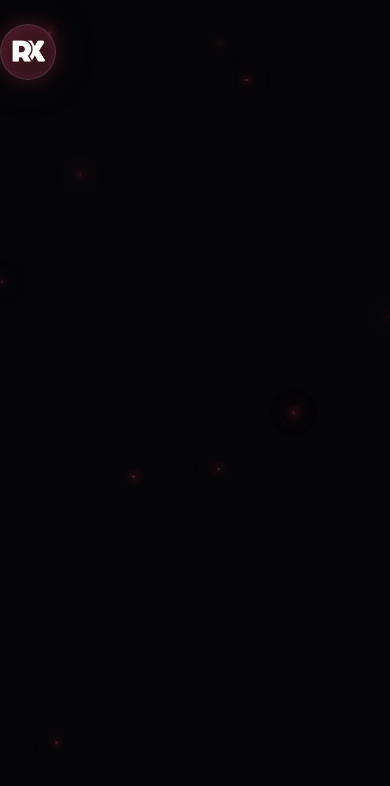
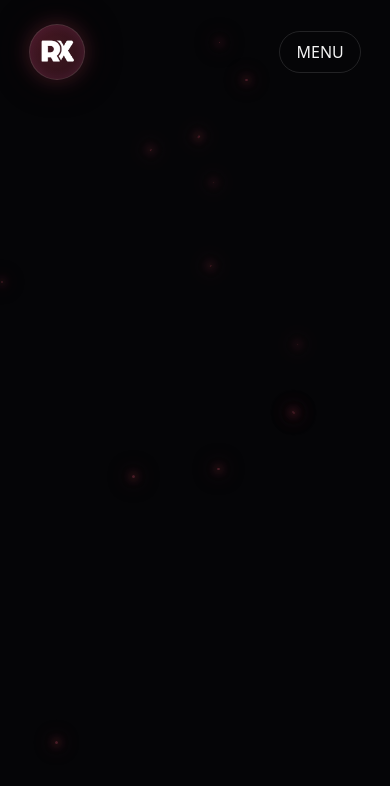
Before and after one commit to RadaHidos/rad-x, a React (Vite) app: page / in a window 390 px wide. Shown: the top 786 px of the page. Built offline with nearby package versions, Linux system fonts and the light colour scheme.

Commit message:
NAVBAR 🚗 mobile menu + comments

```diff
--- a/src/components/Navbar.jsx
+++ b/src/components/Navbar.jsx
@@ -1,48 +1,115 @@
-import { useEffect, useState } from 'react';
+import { useEffect, useMemo, useState } from 'react';
 import logo from '../assets/logo.png';
 
+/**
+ * Desktop layout idea:
+ * - 5-column grid:
+ *   [left links (2 cols)] [logo (1 col)] [right links (2 cols)]
+ * - Left links animate RTL (from right to left)
+ * - Right links animate LTR (from left to right)
+ */
+
+/** Left side items (desktop) */
 const leftItems = [
   { name: 'ABOUT', href: '#about' },
-  { name: 'WORK', href: '#projects' },
+  { name: 'PROJECTS', href: '#projects' },
 ];
 
+/** Right side items (desktop) */
 const rightItems = [
-  { name: 'SHOP', href: '#shop' },
-  { name: 'CONTACTS', href: '#contact' },
+  { name: 'SKILLS', href: '#skills' },
+  { name: 'CONTACT', href: '#contact' },
 ];
 
 export default function Navbar() {
+  /**
+   * isScrolled:
+   * - true when user scrolls down a bit
+   * - used to make the navbar background appear (glass blur) and reduce padding
+   */
   const [isScrolled, setIsScrolled] = useState(false);
 
+  /**
+   * isMenuOpen:
+   * - controls the mobile fullscreen menu (open/close)
+   * - default false so it doesn't cover the page on load
+   */
+  const [isMenuOpen, setIsMenuOpen] = useState(false);
+
+  /**
+   * navItems:
+   * - used only for mobile menu list (single vertical list)
+   * - memoized so the array isn't re-created on every render
+   */
+  const navItems = useMemo(() => [...leftItems, ...rightItems], []);
+
+  /**
+   * Scroll listener:
+   * - updates isScrolled based on window.scrollY
+   * - cleans up the event listener when component unmounts
+   */
   useEffect(() => {
     const onScroll = () => setIsScrolled(window.scrollY > 10);
-    onScroll();
+    onScroll(); // run once so state matches current scroll on refresh
     window.addEventListener('scroll', onScroll);
     return () => window.removeEventListener('scroll', onScroll);
   }, []);
 
+  /**
+   * Disable background scrolling when mobile menu is open:
+   * - prevents the page from scrolling behind the overlay
+   * - restores scrolling when menu closes or component unmounts
+   */
+  useEffect(() => {
+    document.body.style.overflow = isMenuOpen ? 'hidden' : '';
+    return () => {
+      document.body.style.overflow = '';
+    };
+  }, [isMenuOpen]);
+
   return (
+    /**
+     * Header is fixed at the top and always visible
+     * - z-50 keeps it above most content
+     * - on scroll: background + blur + smaller vertical padding
+     */
     <header
       className={`fixed top-0 left-0 w-full z-50 transition-all duration-300 ${
         isScrolled ? 'py-3 bg-background/70 backdrop-blur-md' : 'py-6'
       }`}
     >
-      {/* Desktop */}
-
-      {/* {left side} */}
+      {/* =========================
+          DESKTOP NAV (md and up)
+          ========================= */}
       <div className="mx-auto w-[70%]">
+        {/* Hidden on mobile, 5-column grid on desktop */}
         <div className="hidden md:grid grid-cols-5 items-center">
+          {/* LEFT SIDE LINKS (animate from RIGHT to LEFT) */}
           <nav className="col-span-2 flex justify-evenly">
             {leftItems.map((item, i) => {
-              const delayIndex = leftItems.length - 1 - i; // WORK first
+              /**
+               * We want: PROJECTS first, then ABOUT (wave from center outward)
+               * But leftItems is [ABOUT, PROJECTS], so we reverse the delay:
+               * - ABOUT gets delay-2
+               * - PROJECTS gets delay-1
+               */
+              const delayIndex = leftItems.length - 1 - i;
+
               return (
                 <a
                   key={item.name}
                   href={item.href}
+                  /**
+                   * navlink: typography styling
+                   * nav-underline: gradient underline on hover
+                   * animate-nav-rtl: wipe-in from right to left
+                   * delay-X: stagger timing for wave effect
+                   */
                   className={`navlink nav-underline animate-nav-rtl delay-${
                     delayIndex + 1
                   }`}
                 >
+                  {/* This span scales on hover (so hover doesn't conflict with animation transforms) */}
                   <span className="navlink-inner">{item.name}</span>
                 </a>
               );
@@ -55,21 +122,24 @@ export default function Navbar() {
             className="col-span-1 flex justify-center items-center"
             aria-label="Home"
           >
+            {/* logo-mark class creates the burgundy badge styling; animate-logo-in handles intro animation */}
             <img
               src={logo}
               alt="Rad-x logo"
-              className="h-8 md:h-10 lg:h-12 w-auto object-contain
-                logo-mark animate-logo-in"
+              className="h-8 md:h-10 lg:h-12 w-auto object-contain logo-mark animate-logo-in"
             />
           </a>
 
-          {/* {right side} */}
-
+          {/* RIGHT SIDE LINKS (animate from LEFT to RIGHT) */}
           <nav className="col-span-2 flex justify-evenly">
             {rightItems.map((item, i) => (
               <a
                 key={item.name}
                 href={item.href}
+                /**
+                 * animate-nav-ltr: wipe-in from left to right
+                 * delay-1 then delay-2 makes: SKILLS first, CONTACT second
+                 */
                 className={`navlink nav-underline animate-nav-ltr delay-${
                   i + 1
                 }`}
@@ -81,17 +151,67 @@ export default function Navbar() {
         </div>
       </div>
 
-      {/* Mobile */}
-      <div className="md:hidden flex items-center justify-between">
-        <a href="#hero" className="inline-flex items-center" aria-label="Home">
+      {/* =========================
+          MOBILE NAV (below md)
+          ========================= */}
+
+      {/* MOBILE TOP BAR: stays visible even when menu overlay is open */}
+      <div
+        /**
+         * relative + high z-index ensures:
+         * - this top bar stays ABOVE the overlay menu
+         */
+        className="md:hidden mx-auto w-[85%] flex items-center justify-between relative z-[60]"
+      >
+        {/* Mobile logo: tapping it closes the menu and scrolls to top */}
+        <a href="#hero" aria-label="Home" onClick={() => setIsMenuOpen(false)}>
           <img
             src={logo}
             alt="Rad-x logo"
-            className="h-8 md:h-10 lg:h-12 w-auto object-contain
-               transition-transform duration-300
-               hover:scale-105 logo-mark animate-logo-in"
+            className="h-10 w-auto object-contain logo-mark animate-logo-in"
           />
         </a>
+
+        {/* Menu button toggles the overlay */}
+        <button
+          type="button"
+          onClick={() => setIsMenuOpen((v) => !v)}
+          className="rounded-full border border-border px-4 py-2 text-foreground text-l"
+          aria-label="Toggle menu"
+        >
+          {isMenuOpen ? 'CLOSE' : 'MENU'}
+        </button>
+      </div>
+
+      {/* MOBILE MENU OVERLAY:
+          - starts BELOW the top bar (so logo + button remain visible)
+          - fades in/out and blocks clicks when closed
+      */}
+      <div
+        className={`fixed left-0 right-0 top-[92px] bottom-0 bg-background/95 backdrop-blur-md z-[50]
+        flex flex-col items-center justify-center transition-all duration-300 md:hidden ${
+          isMenuOpen
+            ? 'opacity-100 pointer-events-auto'
+            : 'opacity-0 pointer-events-none'
+        }`}
+      >
+        {/* Vertical stack of links */}
+        <div className="flex flex-col space-y-8 text-xl">
+          {navItems.map((item) => (
+            <a
+              key={item.name}
+              href={item.href}
+              /**
+               * Close menu after clicking a link
+               * (nice UX on mobile)
+               */
+              onClick={() => setIsMenuOpen(false)}
+              className="navlink nav-underline"
+            >
+              <span className="navlink-inner">{item.name}</span>
+            </a>
+          ))}
+        </div>
       </div>
     </header>
   );
```
